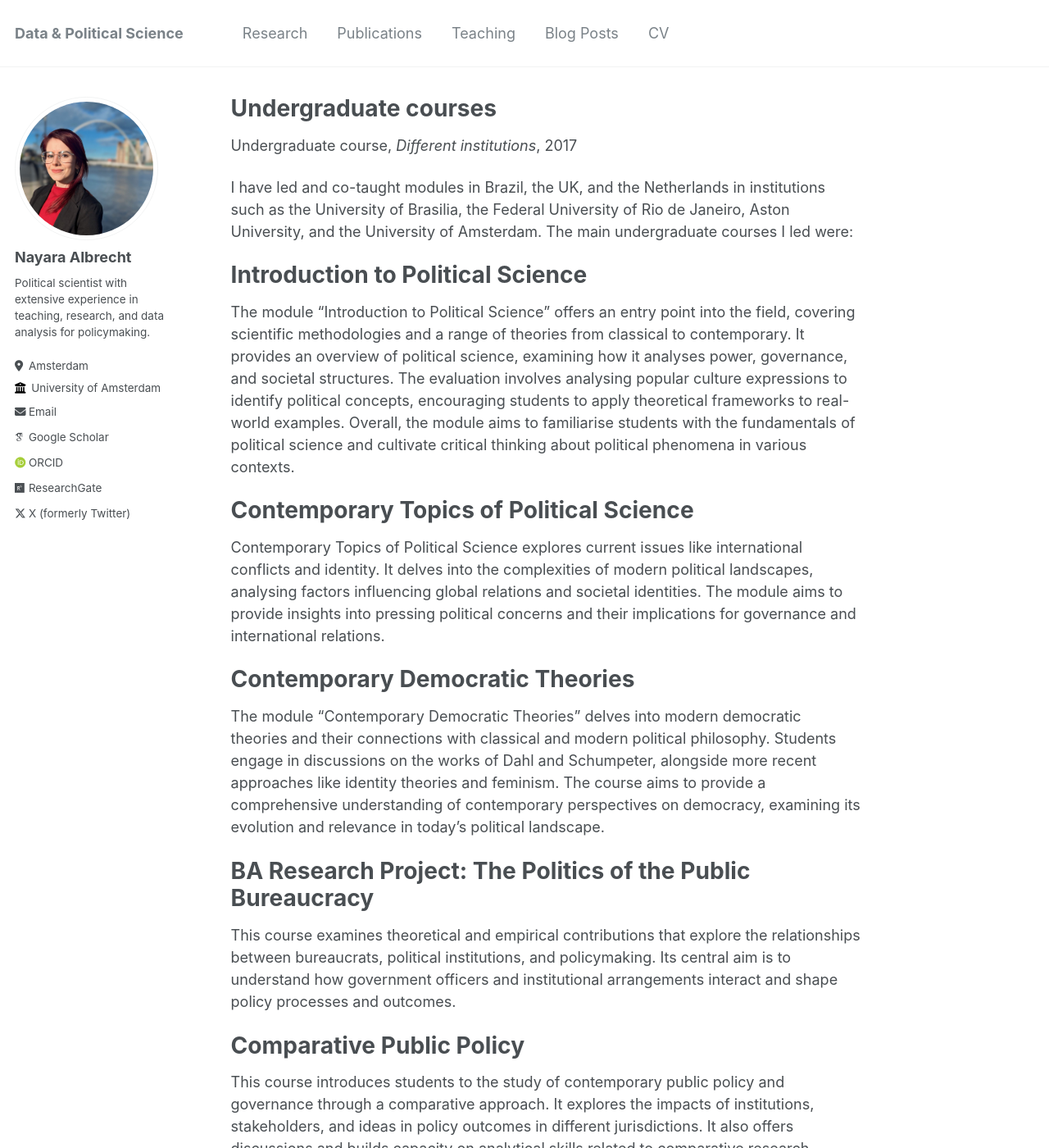
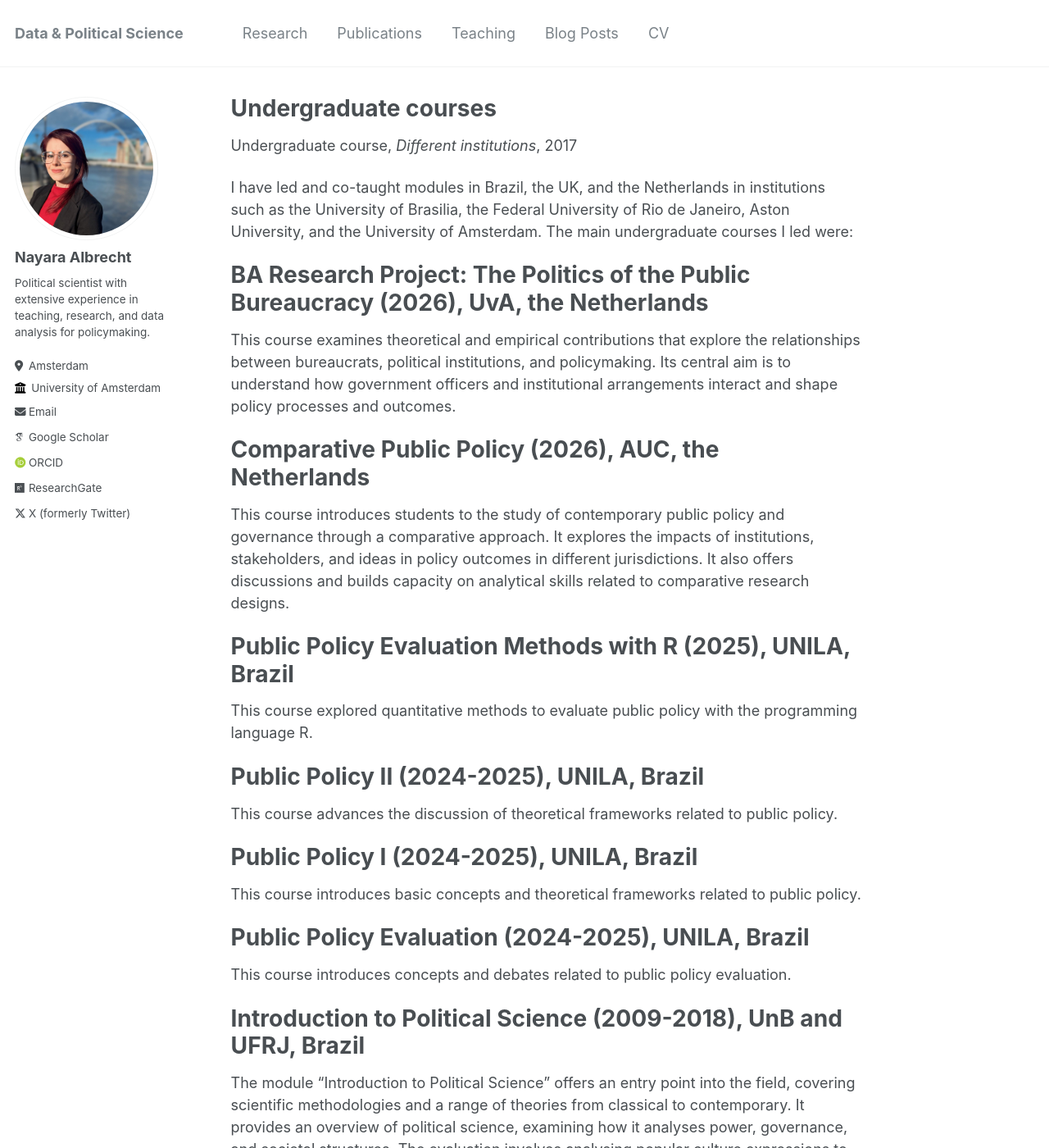
Before and after one commit to nayalbrecht/nayalbrecht.github.io, a Jekyll site: the page built from _teaching/2017-spring-teaching-1.md, in a window 1280 px wide and 1400 px high. Shown: the whole window at 82% size. Built offline with Jekyll 4.4.1, drawn with Linux system fonts in a browser that asks for light colours; some web fonts are replaced; some of the changed text lies outside the part shown.

Commit message:
Update 2017-spring-teaching-1.md

```diff
--- a/_teaching/2017-spring-teaching-1.md
+++ b/_teaching/2017-spring-teaching-1.md
@@ -10,22 +10,38 @@
 
 I have led and co-taught modules in Brazil, the UK, and the Netherlands in institutions such as the University of Brasilia, the Federal University of Rio de Janeiro, Aston University, and the University of Amsterdam. The main undergraduate courses I led were:
 
-Introduction to Political Science
+BA Research Project: The Politics of the Public Bureaucracy (2026), UvA, the Netherlands
+======
+This course examines theoretical and empirical contributions that explore the relationships between bureaucrats, political institutions, and policymaking. Its central aim is to understand how government officers and institutional arrangements interact and shape policy processes and outcomes.
+
+Comparative Public Policy (2026), AUC, the Netherlands
+======
+This course introduces students to the study of contemporary public policy and governance through a comparative approach. It explores the impacts of institutions, stakeholders, and ideas in policy outcomes in different jurisdictions. It also offers discussions and builds capacity on analytical skills related to comparative research designs.
+
+Public Policy Evaluation Methods with R (2025), UNILA, Brazil
+======
+This course explored quantitative methods to evaluate public policy with the programming language R.
+
+Public Policy II (2024-2025), UNILA, Brazil
+======
+This course advances the discussion of theoretical frameworks related to public policy.
+
+Public Policy I (2024-2025), UNILA, Brazil
+======
+This course introduces basic concepts and theoretical frameworks related to public policy.
+
+Public Policy Evaluation (2024-2025), UNILA, Brazil
+======
+This course introduces concepts and debates related to public policy evaluation.
+
+Introduction to Political Science (2009-2018), UnB and UFRJ, Brazil
 ======
 The module "Introduction to Political Science" offers an entry point into the field, covering scientific methodologies and a range of theories from classical to contemporary. It provides an overview of political science, examining how it analyses power, governance, and societal structures. The evaluation involves analysing popular culture expressions to identify political concepts, encouraging students to apply theoretical frameworks to real-world examples. Overall, the module aims to familiarise students with the fundamentals of political science and cultivate critical thinking about political phenomena in various contexts.
 
-Contemporary Topics of Political Science
+Contemporary Topics of Political Science (2017), UFRJ, Brazil
 ======
 Contemporary Topics of Political Science explores current issues like international conflicts and identity. It delves into the complexities of modern political landscapes, analysing factors influencing global relations and societal identities. The module aims to provide insights into pressing political concerns and their implications for governance and international relations.
 
-Contemporary Democratic Theories
+Contemporary Democratic Theories (2017), UFRJ, Brazil
 ======
 The module "Contemporary Democratic Theories" delves into modern democratic theories and their connections with classical and modern political philosophy. Students engage in discussions on the works of Dahl and Schumpeter, alongside more recent approaches like identity theories and feminism. The course aims to provide a comprehensive understanding of contemporary perspectives on democracy, examining its evolution and relevance in today's political landscape.
-
-BA Research Project: The Politics of the Public Bureaucracy
-======
-This course examines theoretical and empirical contributions that explore the relationships between bureaucrats, political institutions, and policymaking. Its central aim is to understand how government officers and institutional arrangements interact and shape policy processes and outcomes.
-
-Comparative Public Policy
-======
-This course introduces students to the study of contemporary public policy and governance through a comparative approach. It explores the impacts of institutions, stakeholders, and ideas in policy outcomes in different jurisdictions. It also offers discussions and builds capacity on analytical skills related to comparative research designs.
```
